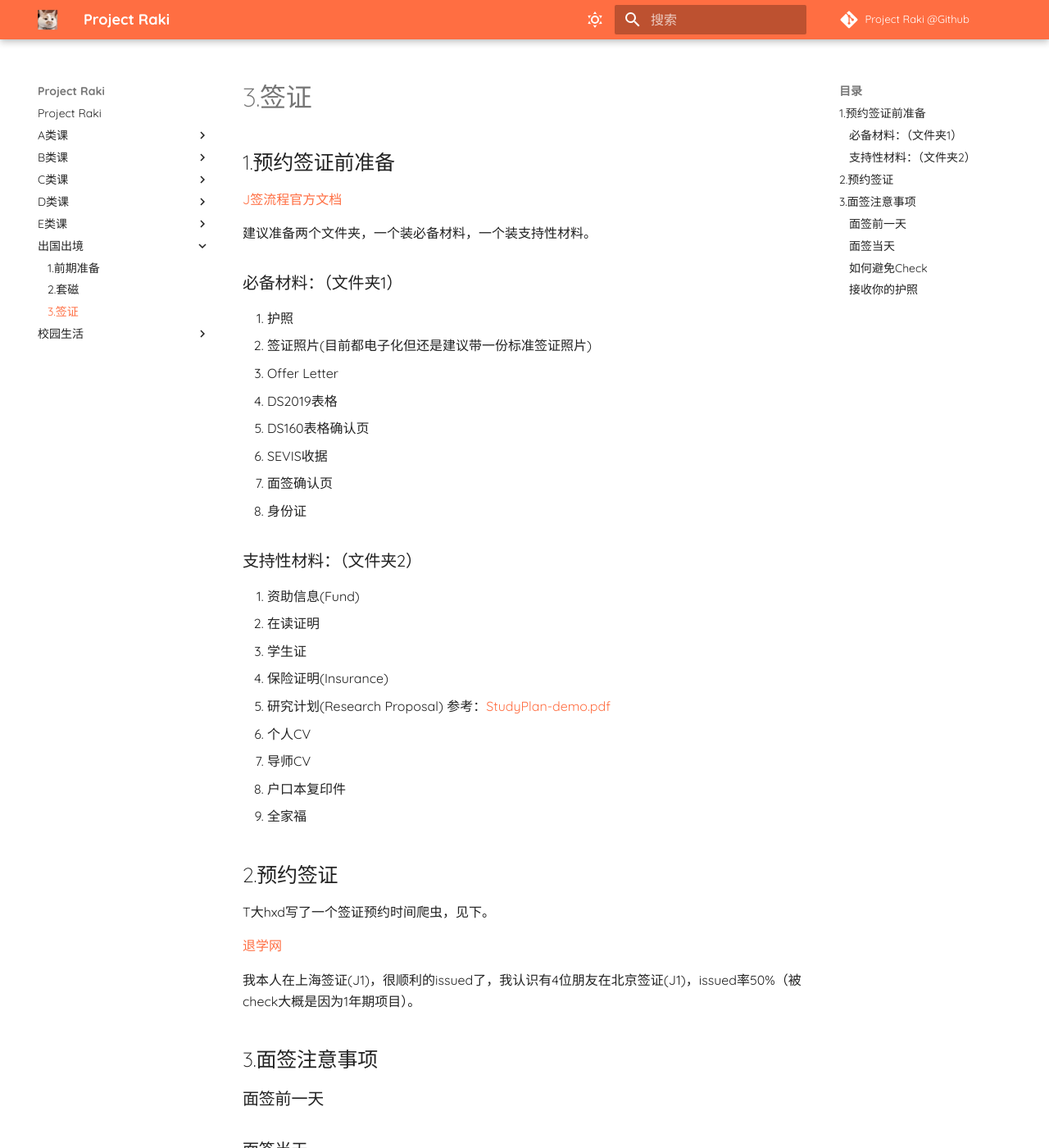
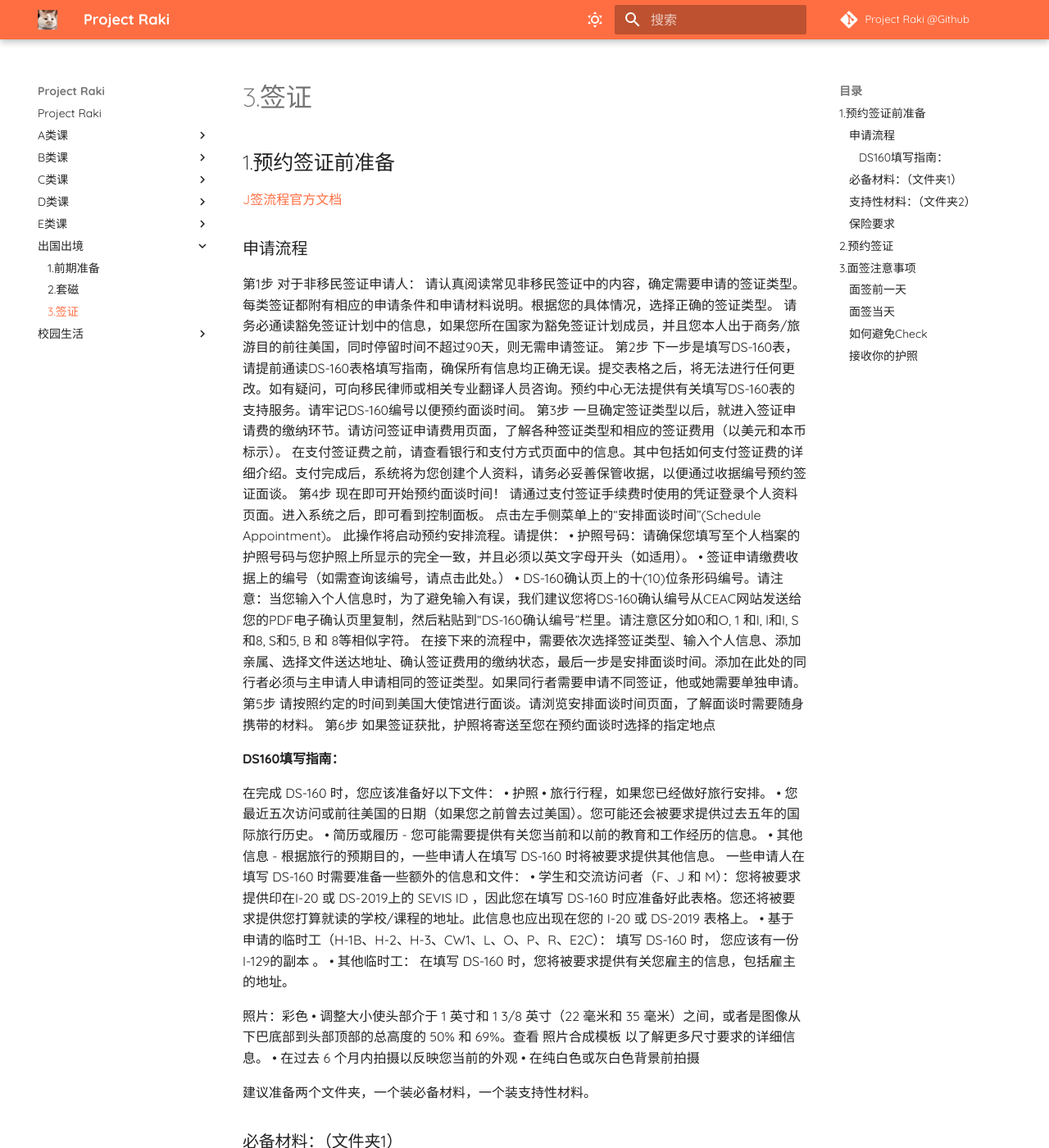
Before and after one commit to Shall-We-Dance/ProjectRaki, an MkDocs documentation site: the page built from docs/出国出境/3.签证.md, in a window 1280 px wide and 1400 px high. Shown: the whole window at 82% size. Built offline with MkDocs 1.6.1 and Material for MkDocs 9.7.7, drawn with Linux system fonts in a browser that asks for light colours; comment, search, counter and statistics services are not loaded; some of the changed text lies outside the part shown.

Commit message:
Update 3.签证.md

```diff
--- a/docs/出国出境/3.签证.md
+++ b/docs/出国出境/3.签证.md
@@ -3,6 +3,49 @@
 ## 1.预约签证前准备
 
 [J签流程官方文档](https://www.ustraveldocs.com/cn_zh/cn-niv-typej.asp)
+
+### 申请流程
+
+第1步
+对于非移民签证申请人：
+请认真阅读常见非移民签证中的内容，确定需要申请的签证类型。每类签证都附有相应的申请条件和申请材料说明。根据您的具体情况，选择正确的签证类型。
+请务必通读豁免签证计划中的信息，如果您所在国家为豁免签证计划成员，并且您本人出于商务/旅游目的前往美国，同时停留时间不超过90天，则无需申请签证。
+第2步
+下一步是填写DS-160表，请提前通读DS-160表格填写指南，确保所有信息均正确无误。提交表格之后，将无法进行任何更改。如有疑问，可向移民律师或相关专业翻译人员咨询。预约中心无法提供有关填写DS-160表的支持服务。请牢记DS-160编号以便预约面谈时间。
+第3步
+一旦确定签证类型以后，就进入签证申请费的缴纳环节。请访问签证申请费用页面，了解各种签证类型和相应的签证费用（以美元和本币标示）。
+在支付签证费之前，请查看银行和支付方式页面中的信息。其中包括如何支付签证费的详细介绍。支付完成后，系统将为您创建个人资料，请务必妥善保管收据，以便通过收据编号预约签证面谈。
+第4步
+现在即可开始预约面谈时间！
+请通过支付签证手续费时使用的凭证登录个人资料页面。进入系统之后，即可看到控制面板。
+点击左手侧菜单上的“安排面谈时间”(Schedule Appointment)。
+此操作将启动预约安排流程。请提供：
+•	护照号码：请确保您填写至个人档案的护照号码与您护照上所显示的完全一致，并且必须以英文字母开头（如适用）。
+•	签证申请缴费收据上的编号（如需查询该编号，请点击此处。）
+•	DS-160确认页上的十(10)位条形码编号。请注意：当您输入个人信息时，为了避免输入有误，我们建议您将DS-160确认编号从CEAC网站发送给您的PDF电子确认页里复制，然后粘贴到“DS-160确认编号”栏里。请注意区分如0和O, 1 和I, l和I, S和8, S和5, B 和 8等相似字符。
+在接下来的流程中，需要依次选择签证类型、输入个人信息、添加亲属、选择文件送达地址、确认签证费用的缴纳状态，最后一步是安排面谈时间。添加在此处的同行者必须与主申请人申请相同的签证类型。如果同行者需要申请不同签证，他或她需要单独申请。
+第5步
+请按照约定的时间到美国大使馆进行面谈。请浏览安排面谈时间页面，了解面谈时需要随身携带的材料。
+第6步
+如果签证获批，护照将寄送至您在预约面谈时选择的指定地点
+
+#### DS160填写指南：
+
+在完成 DS-160 时，您应该准备好以下文件：
+•	护照
+•	旅行行程，如果您已经做好旅行安排。
+•	您最近五次访问或前往美国的日期（如果您之前曾去过美国）。您可能还会被要求提供过去五年的国际旅行历史。
+•	简历或履历 - 您可能需要提供有关您当前和以前的教育和工作经历的信息。
+•	其他信息 - 根据旅行的预期目的，一些申请人在填写 DS-160 时将被要求提供其他信息。
+一些申请人在填写 DS-160 时需要准备一些额外的信息和文件：
+•	学生和交流访问者（F、J 和 M）：您将被要求提供印在I-20 或 DS-2019上的 SEVIS ID  ，因此您在填写 DS-160 时应准备好此表格。您还将被要求提供您打算就读的学校/课程的地址。此信息也应出现在您的 I-20 或 DS-2019 表格上。
+•	基于申请的临时工（H-1B、H-2、H-3、CW1、L、O、P、R、E2C）： 填写 DS-160 时， 您应该有一份I-129的副本 。
+•	其他临时工： 在填写 DS-160 时，您将被要求提供有关您雇主的信息，包括雇主的地址。
+
+照片：彩色
+•	调整大小使头部介于 1 英寸和 1 3/8 英寸（22 毫米和 35 毫米）之间，或者是图像从下巴底部到头部顶部的总高度的 50% 和 69%。查看 照片合成模板 以了解更多尺寸要求的详细信息。
+•	在过去 6 个月内拍摄以反映您当前的外观
+•	在纯白色或灰白色背景前拍摄
 
 建议准备两个文件夹，一个装必备材料，一个装支持性材料。
 
@@ -29,6 +72,23 @@
 16.	户口本复印件
 17.	全家福
 
+### 保险要求
+
+需要涵盖入境前到项目开始前
+所有 J-1 交流访问者和任何 J-2 家属必须有符合美国国务院规定的以下最低保险范围的保险：
+•	每次事故或疾病至少 100,000 美元的医疗福利；
+•	遗体送返保险金额为 25,000 美元；
+•	50,000 美元的医疗后送至本国保险；
+•	每次事故或疾病的免赔额不超过 500 美元；
+•	可能需要对现有行业标准确定的合理等待期；
+•	每次事故或疾病不得要求交流访问者支付超过 25% 的医疗费用；
+•	保险公司必须满足最低行业评级要求：
+o	AM 最佳评级为“A-”或以上；
+o	麦格劳希尔金融/标准普尔的索赔支付能力评级为“A-”或以上；
+o	Weiss Research, Inc. 评级为“B+”或以上；
+o	惠誉评级公司评级为“A-”或以上；
+o	穆迪投资者服务评级为“A3”或以上；
+o	或国务院可能不时指定的其他评级。
 
 ## 2.预约签证
 
```
